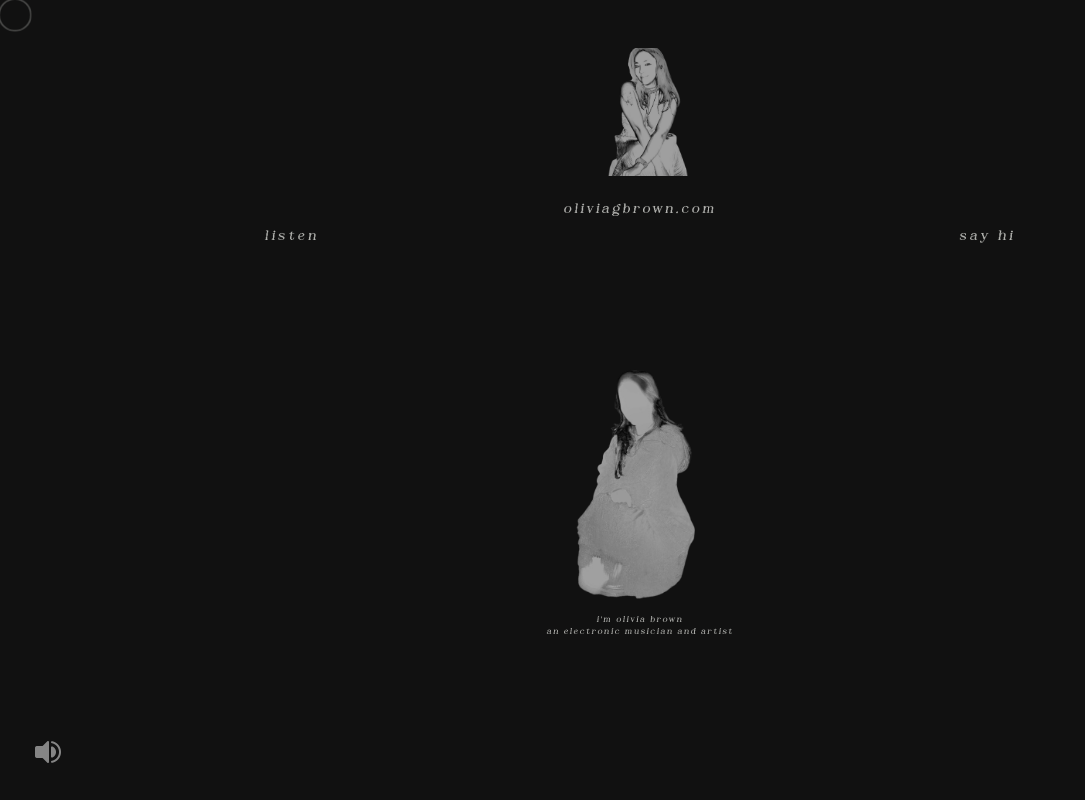
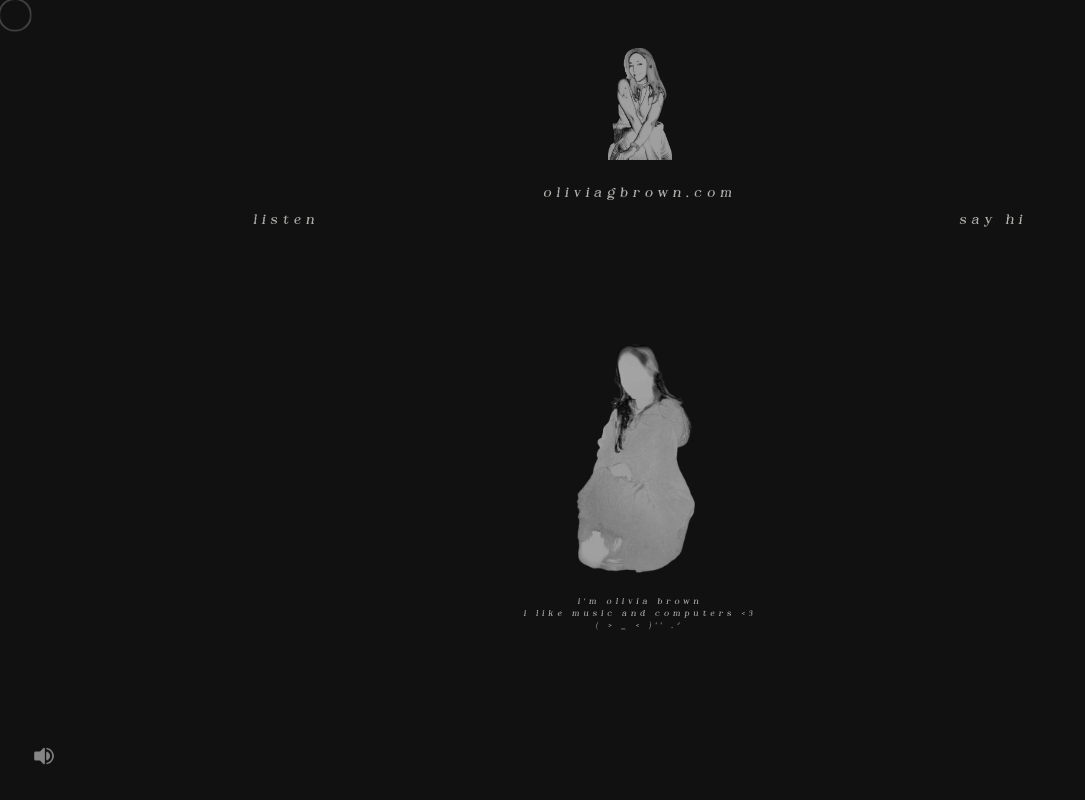
Before and after one commit to oliviab598/viteportfolio, a React (Vite) app: page / in a window 1280 px wide. Both pictures are taken after a click on the button "enter". Shown: the whole page, without its empty margins (0-1085 px from the left). Built offline with nearby package versions, Linux system fonts and the light colour scheme.

Commit message:
Changed up site

```diff
--- a/index.html
+++ b/index.html
@@ -2,7 +2,7 @@
 <html lang="en">
   <head>
     <meta charset="UTF-8" />
-    <link rel="icon" type="image/png" href="/logo.png" />
+    <link rel="icon" type="image/JPEG" href="/manrmir.JPEG" />
     <meta name="viewport" content="width=device-width, initial-scale=1.0" />
     <title>olivia brown</title>
   </head>
--- a/src/App.tsx
+++ b/src/App.tsx
@@ -149,7 +149,6 @@ const HoverImagePopup: React.FC = () => {
                 width: "4em",
                 height: "8em",
                 marginTop: "3em",
-                marginBottom: "1em",
               }}
             >
               <AnimatePresence mode="wait">
@@ -165,8 +164,8 @@ const HoverImagePopup: React.FC = () => {
                     position: "absolute",
                     top: 0,
                     left: 0,
-                    width: "5em",
-                    height: "8em",
+                    width: "4em",
+                    height: "7em",
                     objectFit: "cover",
                   }}
                 />
@@ -177,7 +176,7 @@ const HoverImagePopup: React.FC = () => {
               className="dotemp-text"
               style={{
                 fontSize: "0.8rem",
-                letterSpacing: "0.2em",
+                letterSpacing: "0.4em",
                 margin: "0.6em 0",
                 opacity: 0.7,
               }}
@@ -190,7 +189,7 @@ const HoverImagePopup: React.FC = () => {
                 display: "flex",
                 gap: "50em",
                 fontSize: "0.8rem",
-                letterSpacing: "0.25em",
+                letterSpacing: "0.4em",
               }}
             >
               <a
@@ -255,8 +254,8 @@ const HoverImagePopup: React.FC = () => {
                 style={{
                   position: "relative",
                   fontSize: "0.5rem",
-                  letterSpacing: "0.2em",
-                  marginTop: "1em",
+                  letterSpacing: "0.5em",
+                  marginTop: "2em",
                   opacity: 0.7,
                   justifyContent: "center",
                   alignItems: "center",
@@ -264,11 +263,9 @@ const HoverImagePopup: React.FC = () => {
                   textAlign: "center",
                 }}
               >
-                {/* ( &gt; _ &lt; )&#39;&#39; .ᐟ */}
-                {/* <br /> */}
                 i'm olivia brown
-                <br />
-                an electronic musician and artist
+                <br />i like music and computers &lt;3
+                <br />( &gt; _ &lt; )&#39;&#39; .ᐟ
               </p>
             </div>
           </div>
@@ -321,6 +318,7 @@ const HoverImagePopup: React.FC = () => {
         </>
       )}
       <audio ref={audioRef} src="/0010.wav" preload="auto" loop />
+      {hasEntered && (
         <button
           onClick={toggleMute}
           style={{
@@ -336,19 +334,31 @@ const HoverImagePopup: React.FC = () => {
             alignItems: "center",
             justifyContent: "center",
             opacity: 0.7,
+            transition: "transform 0.3s ease, opacity 0.3s ease",
           }}
+          onMouseEnter={(e) => {
+            e.currentTarget.style.transform = "scale(1.1)";
+            e.currentTarget.style.opacity = "1";
+          }}
+          onMouseLeave={(e) => {
+            e.currentTarget.style.transform = "scale(1)";
+            e.currentTarget.style.opacity = "0.7";
+          }}
+          onFocus={(e) => e.currentTarget.blur()}
           aria-label="Toggle Music"
         >
           <img
             src={isMuted ? "/speaker-slash.png" : "/speaker.png"}
             alt={isMuted ? "Muted" : "Playing"}
             style={{
-            width: "2em",
-            height: "2em",
+              width: "1.5em",
+              height: "1.5em",
               opacity: 0.7,
+              pointerEvents: "none",
             }}
           />
         </button>
+      )}
     </div>
   );
 };
```
Lines whose indentation alone changed are shown as unchanged.
